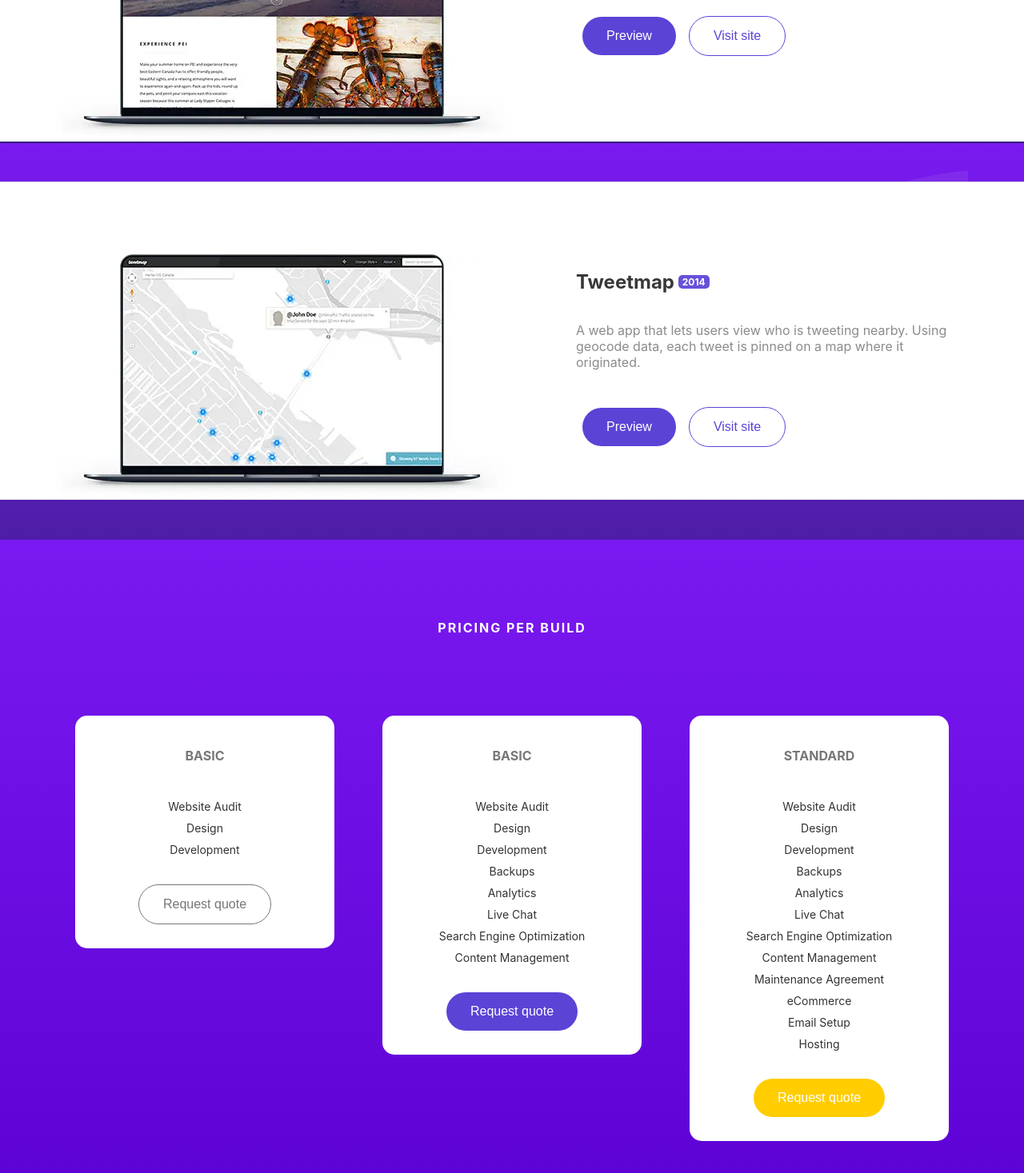
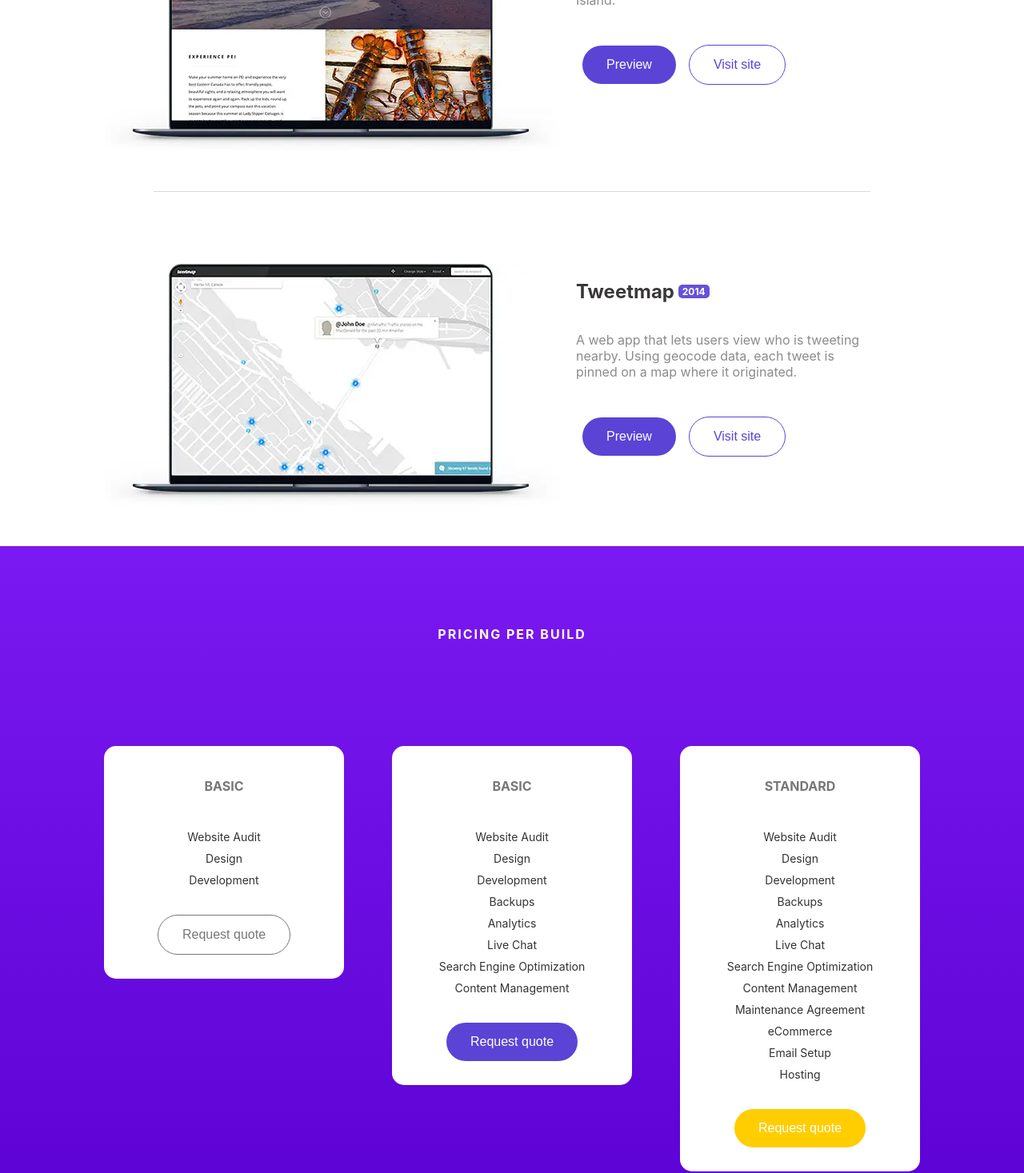
Before and after one commit to olivermen/React-Sass, a React (Create React App) app: page / in a window 1280 px wide. Shown: the part 2221-3688 px from the top of the page at 80% size. Built offline with nearby package versions, Linux system fonts and the light colour scheme.

Commit message:
mobile responsive

```diff
--- a/src/pages/Home/Contact/contact.scss
+++ b/src/pages/Home/Contact/contact.scss
@@ -16,6 +16,18 @@
         position: relative;
         width: 600px;
         margin: 0 auto;
+
+        @media (max-width: 1200px) {
+            width: 500px;
+        }
+
+        @media (max-width: 1000px) {
+            width: 350px;
+        }
+
+        @media (max-width: 550px) {
+            width: 95%;
+        }
         .contact-former {
             position: relative;
             margin: 10px auto;
@@ -23,9 +35,17 @@
             display: flex;
             align-items: center;
             justify-content: space-between;
+
+            @media (max-width : 765px) {
+                flex-direction: column;
+            }
             .email-form{
                 width: 49%;
                 display: flex;
+                @media (max-width : 765px) {
+                    margin-bottom: 10px;
+                    width: 100%;
+                }
                 flex-direction: column;
                 label {
                     color: #aaa;
@@ -52,6 +72,9 @@
                 width: 49%;
                 display: flex;
                 flex-direction: column;
+                @media (max-width : 765px) {
+                    width: 100%;
+                }
                 label {
                     color: #aaa;
                     font-size: 12px;
--- a/src/pages/Home/Portfolio/portfolio.scss
+++ b/src/pages/Home/Portfolio/portfolio.scss
@@ -5,6 +5,7 @@
     align-items: center;
     flex-direction: column;
     width: 100%;
+    background-color: white;
 
     .default {
         display: flex;
@@ -14,9 +15,13 @@
         background-color: var(--white-color);
         height: auto;
         margin-bottom: 50px;
-        width: 100%;
+        width: 70%;
         color: var(--black-color);
         border-top: 1px solid var(--border-color);
+
+        @media (max-width:550px) {
+            width: 100%;
+        }
         .title {
             font-size: 8px;
             color : #ababab;
@@ -29,15 +34,38 @@
             display: flex;
             justify-content: center;
             flex-direction: row;
-            width: 1140px;
+            width: 100%;
             @media (max-width:1000px) {
                 flex-direction: column;
                 justify-content: center;
                 align-items: center;
             }
+
+            @media (max-width:670px) {
+                flex-direction: column;
+                justify-content: center;
+                align-items: center;
+            }
+
             .portfolio-image{
                 position: relative;
+                display: flex;
+                justify-content: center;
+                align-items: center;
                 width: 50% !important;
+                @media (max-width:580px) {
+                    width: 100% !important;
+                }
+
+                img {
+                    height: auto;
+                    @media (max-width:1200px) {
+                        width: 450px;
+                    }
+                    @media (max-width:550px) {
+                        width: 90%;
+                    }
+                }
             }
             .description {
                 display: flex;
@@ -50,6 +78,14 @@
                     justify-content: center;
                     align-items: center;
                     margin: auto;
+                    width: 100%;
+                }
+
+                @media (max-width:580px) {
+                    flex-direction: column;
+                    justify-content: center;
+                    align-items: center;
+                    width: 90%;
                 }
                 h2 {
                     display: flex;
@@ -76,6 +112,7 @@
                         width: 70%;
                         text-align: center;
                     }
+
                 }
                 h4 {
                     color : #8b8b8b;
--- a/src/pages/Home/Pricing/PremiumCard.tsx
+++ b/src/pages/Home/Pricing/PremiumCard.tsx
@@ -8,7 +8,7 @@
 
 const PremiumCard = () => {
   return (
-    <div className="basic-card">
+    <div className="premium-card">
       <h1>STANDARD</h1>
       <h2>Website Audit</h2>
       <h2>Design</h2>
--- a/src/pages/Home/Pricing/StandardCard.tsx
+++ b/src/pages/Home/Pricing/StandardCard.tsx
@@ -8,7 +8,7 @@
 
 const StandardCard = () => {
   return (
-    <div className="basic-card">
+    <div className="standard-card">
       <h1>BASIC</h1>
       <h2>Website Audit</h2>
       <h2>Design</h2>
--- a/src/pages/Home/Pricing/pricing.scss
+++ b/src/pages/Home/Pricing/pricing.scss
@@ -4,7 +4,8 @@
     flex-direction: column;
     background-image: linear-gradient(var(--bg-gradient-start), var(--bg-gradient-end));
     width: 100%;
-    height: 900px;
+    height: auto;
+    padding-bottom: 100px;
     color: var(--white-color);
     .pricing-header h1{
         font-size: 16px;
@@ -14,8 +15,16 @@
     .pricing-cards {
         display: flex;
         align-items: flex-start;
+        justify-content: center;
+        width: 100%;
+
+        @media (max-width: 1000px) {
+            align-items: center;
+            justify-content: center;
+            flex-direction: column;
+        }
         .basic-card {
-            width: 324px;
+            width: 300px;
             height: auto;
             display: flex;
             justify-content: center;
@@ -23,8 +32,17 @@
             flex-direction: column;
             border-radius: 15px;
             color: #777;
-            margin: 0 30px;
+            margin: 30px 30px;
             background-color: var(--white-color);
+            @media (max-width: 1200px) {
+                width: 250px;
+            }
+            @media (max-width: 1000px) {
+                width: 500px;
+            }
+            @media (max-width: 580px) {
+                width: 90%;
+            }
             h1 {
                 margin: 40px auto;
                 font-size: 16px;
@@ -38,30 +56,66 @@
         }
 
         .standard-card {
-            width: 324px;
+            width: 300px;
             height: auto;
             display: flex;
             justify-content: center;
-            margin: 0 30px;
-            border-radius: 20px;
-            color: rgb(41, 39, 39);
+            align-items: center;
+            flex-direction: column;
+            border-radius: 15px;
+            color: #777;
+            margin: 30px 30px;
             background-color: var(--white-color);
+            @media (max-width: 1200px) {
+                width: 250px;
+            }
+            @media (max-width: 1000px) {
+                width: 500px;
+            }
+            @media (max-width: 580px) {
+                width: 90%;
+            }
             h1 {
+                margin: 40px auto;
                 font-size: 16px;
+            }
+            h2 {
+                font-size: 14px;
+                font-weight: 400;
+                margin: 5px auto;
+                color: #333;
             }
         }
 
         .premium-card {
-            width: 324px;
+            width: 300px;
             height: auto;
             display: flex;
             justify-content: center;
-            margin: 0 30px;
-            border-radius: 20px;
-            color: rgb(41, 39, 39);
+            align-items: center;
+            flex-direction: column;
+            border-radius: 15px;
+            color: #777;
+            margin: 30px 30px;
             background-color: var(--white-color);
+            @media (max-width: 1200px) {
+                width: 250px;
+            }
+            @media (max-width: 1000px) {
+                width: 500px;
+            }
+            @media (max-width: 580px) {
+                width: 90%;
+            }
             h1 {
+                margin: 40px auto;
                 font-size: 16px;
+            }
+            h2 {
+                font-size: 14px;
+                font-weight: 400;
+                margin: 5px auto;
+                color: #333;
             }
         }
     }
```
